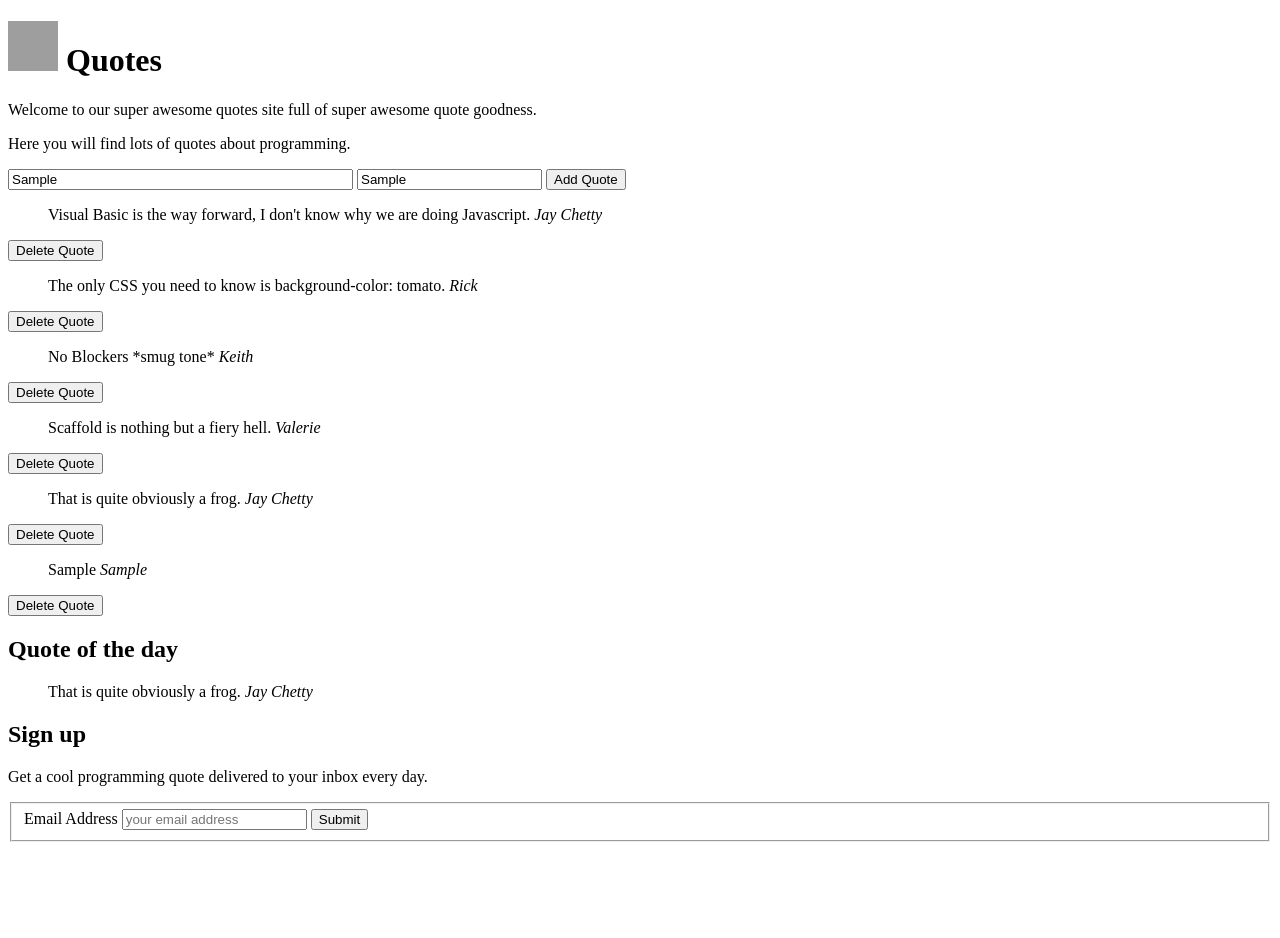
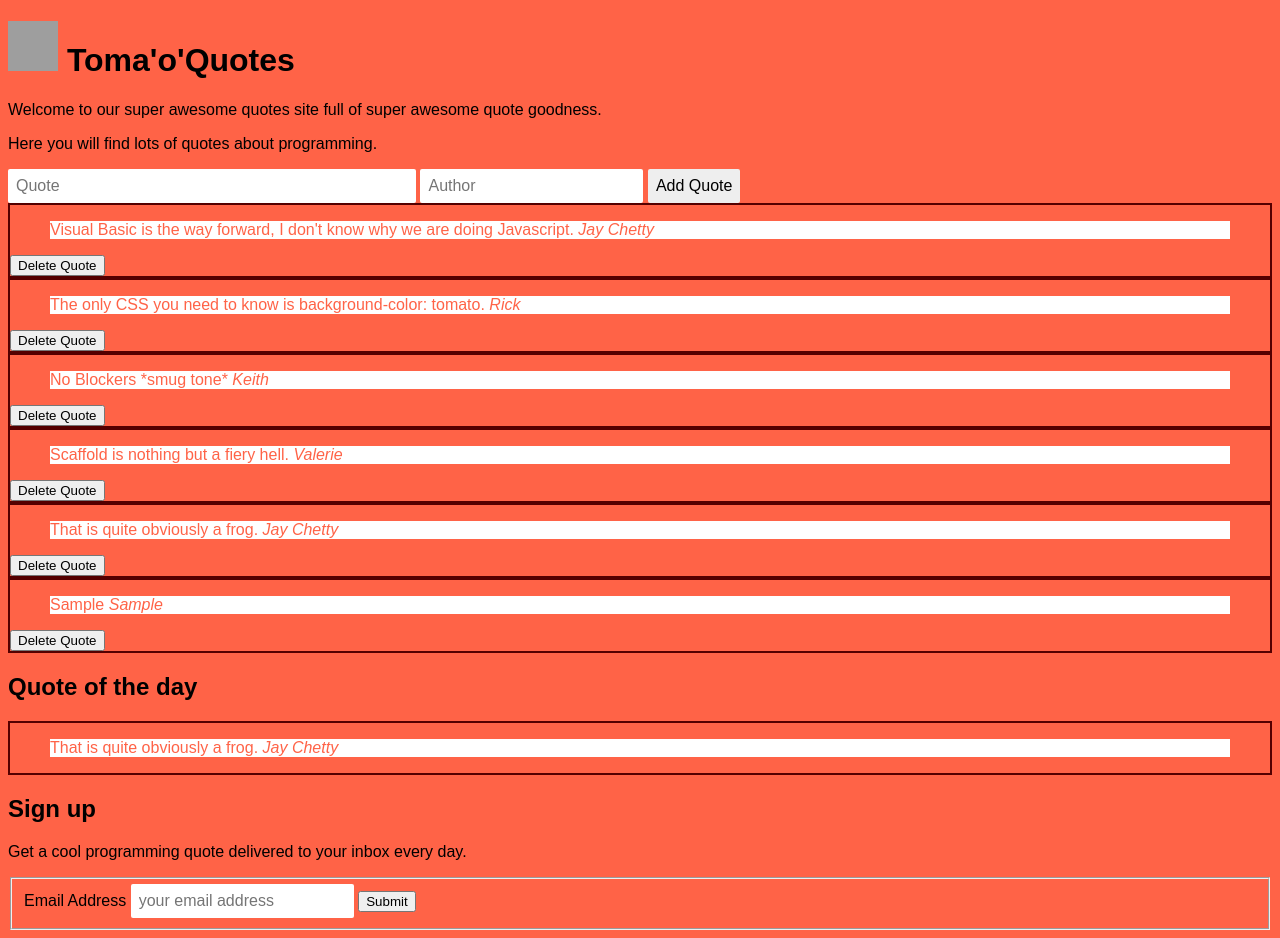
Before and after one commit to doktursu/quotes_app, a plain HTML site: page index.html in a window 1280 px wide. Both pictures are taken after typing "Sample", "Sample" into the empty fields and a click on the button "Add Quote". Before the commit the page ends 850 px from the top, so only its background shows below. Drawn offline with Linux system fonts and the light colour scheme; grey boxes are pictures that could not be loaded; a web font is replaced by a local one.

Commit message:
Adds onkeyup, quote.trim() check, tomato'

```diff
--- a/index.html
+++ b/index.html
@@ -3,13 +3,14 @@
 <head>
   <title>Frontend JS</title>
   <script src='app.js'></script>
+  <link href='https://fonts.googleapis.com/css?family=Biryani:400,300,900' rel='stylesheet' type='text/css'>
   <link rel="stylesheet" type="text/css" href="style.css" />
 </head>
 <body>
   <header>
     <h1>
       <img class="logo" src="http://www.yellowjammarketing.com/wp-content/uploads/2015/01/Speech-Mark.png" />
-      Quotes
+      Toma'o'Quotes
     </h1>
 
   </header>
@@ -19,6 +20,7 @@
       <p>Here you will find lots of quotes about programming.</p>
     </intro>
     <form id="quote-form">
+      <span id="quote-preview"></span>
       <input type="text" id="quote-quote-input" size="40" placeholder="Quote">
       <input type="text" id="quote-author-input" size="20" placeholder="Author">
       <input type="button" id="quote-button" value="Add Quote">
@@ -29,12 +31,14 @@
     <section>
       <aside>
         <h2>Quote of the day</h2>
-        <blockquote>
-          That is quite obviously a frog.
-          <cite>
-            Jay Chetty
-          </cite>
+        <article class="quote">
+          <blockquote id="quote-of-the-day">
+            That is quite obviously a frog.
+            <cite>
+              Jay Chetty
+            </cite>
         </blockquote>
+        </article>
       </aside>
       <aside>
         <h2>Sign up</h2>
--- a/public/app.js
+++ b/public/app.js
@@ -1,6 +1,15 @@
 var Quote = function(quote, author){
   this.quote = quote;
   this.author = author;
+};
+
+Quote.prototype = {
+  toArticleInnerHTML: function(){
+    return '<blockquote>' + this.quote + ' <cite>' + this.author + '</cite></blockquote>';
+  },
+  toBlockquoteInnerHTML: function(){
+    return this.quote + ' <cite>' + this.author + '</cite>'
+  }
 };
 
 var q1 = new Quote("Visual Basic is the way forward, I don't know why we are doing Javascript.", "Jay Chetty");
@@ -10,6 +19,15 @@ var q4 = new Quote("Scaffold is nothing but a fiery hell.", "Valerie");
 var q5 = new Quote("That is quite obviously a frog.", "Jay Chetty");
 
 var quotes = [q1, q2, q3, q4, q5];
+
+var quoteOfTheDay = function(){
+  return quotes[Math.floor(Math.random() * quotes.length)];
+};
+
+var setQuoteOfTheDay = function(quote){
+  var blockquote = document.getElementById('quote-of-the-day');
+  blockquote.innerHTML = quote.toBlockquoteInnerHTML();
+};
 
 var loadQuotes = function(){
   for (var i = 0; i < quotes.length; i++) {
@@ -36,7 +54,9 @@ var addQuote = function(quote){
   var remove = document.createElement('button');
   remove.id = 'quote-delete';
   remove.innerText = 'Delete Quote';
+  remove.display = 'inline-block'
   remove.onclick = deleteQuote;
+
 
   article.appendChild(remove);
 
@@ -46,21 +66,46 @@ var addQuote = function(quote){
 var deleteQuote = function(){
   var parent = this.parentNode;
   parent.parentNode.removeChild(parent);
-}
+};
 
+var handleBlur = function(){
+  var quoteInput = document.getElementById('quote-quote-input');
+  var authorInput = document.getElementById('quote-author-input');
 
-window.onload = function(){
-  loadQuotes();
+  console.log('blurrring');
+};
 
-  var handleClick = function(){
-    var quote = document.getElementById('quote-quote-input').value;
+var resetForm = function(){
+  var quoteInput = document.getElementById('quote-quote-input');
+  var authorInput = document.getElementById('quote-author-input');
+  quoteInput.value = '';
+  authorInput.value = '';
+  createPreview();
+};
+
+var handleClick = function(){
+  var quote = document.getElementById('quote-quote-input').value;
+  if (quote.trim()) {
     var author = document.getElementById('quote-author-input').value;
 
     console.log(quote, author);
 
     var newQuote = new Quote(quote, author);
     addQuote(newQuote);
+    resetForm();
   }
+};
+
+var createPreview = function(){
+  var quoteInput = document.getElementById('quote-quote-input');
+  var authorInput = document.getElementById('quote-author-input');
+  var preview = document.getElementById('quote-preview');
+  preview.innerHTML = '<blockquote>' + quoteInput.value + ' <cite>'+ authorInput.value + '</cite></blockquote>';
+};
+
+window.onload = function(){
+  loadQuotes();
+  setQuoteOfTheDay(quoteOfTheDay());
 
   var submitButton = document.getElementById('quote-button');
   submitButton.onclick = handleClick;
@@ -70,4 +115,8 @@ window.onload = function(){
     event.preventDefault();
     handleClick();
   }
+
+  var quoteInput = document.getElementById('quote-quote-input');
+  var authorInput = document.getElementById('quote-author-input');
+  form.onkeyup = createPreview;
 };
--- a/public/style.css
+++ b/public/style.css
@@ -2,3 +2,58 @@
   width: 50px;
   height: 50px;
 }
+
+.quote {
+  border: 2px solid #500;
+}
+
+/*
+  ========================================
+  Custome Styling
+  ========================================
+*/
+
+body {
+  background-color: tomato;
+  font-family: 'Biryani', sans-serif;
+  font-size: 16px;
+}
+
+/*
+  ========================================
+  Layout
+  ========================================
+*/
+
+/*
+  ========================================
+  Blockquote
+  ========================================
+*/
+
+blockquote {
+  color: tomato;
+  background-color: white;
+}
+
+/*
+  ========================================
+  Forms
+  ========================================
+*/
+
+input[type=text] {
+  font-size: 1rem;
+  padding: 0.5rem;
+  border: none;
+  border-radius: 2px;
+}
+
+input[type=button] {
+  font-size: 1rem;
+  padding: 0.5rem;
+  border: none;
+  border-radius: 2px;
+  background-color: #eee;
+  cursor: pointer;
+}
```
